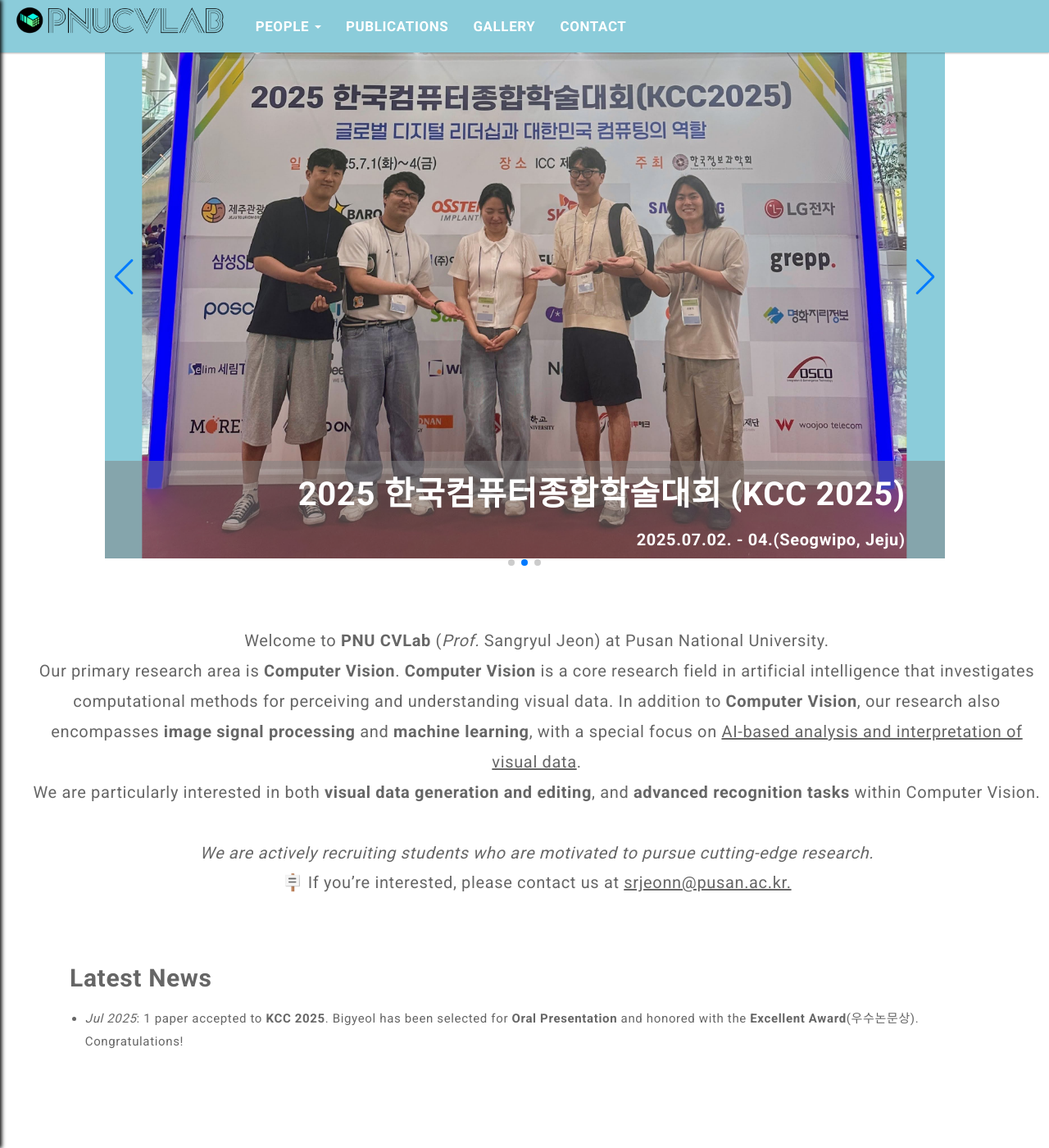
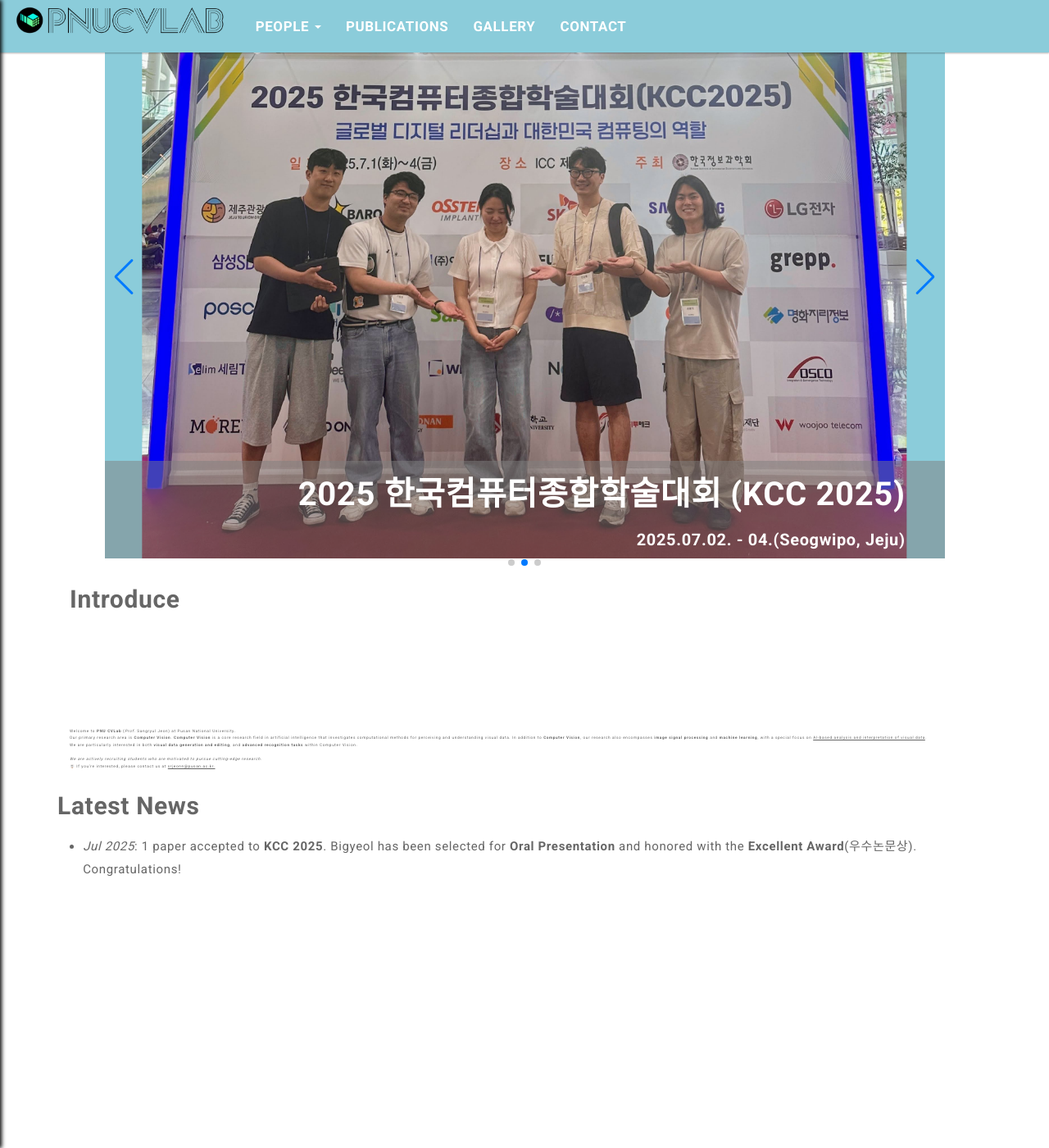
Before and after one commit to pnucvlab/pnucvlab.github.io, a Jekyll site: the page built from index.html, in a window 1280 px wide and 1400 px high, scrolled down 123 px. Shown: the whole window at 82% size. Built offline with Jekyll 4.4.1, drawn with Linux system fonts in a browser that asks for light colours; the list of posts is cut into pages by our own code.

Commit message:
Edit Home

```diff
--- a/assets/css/main.css
+++ b/assets/css/main.css
@@ -401,6 +401,12 @@
   font-size: 20px;
 }
 
+.home-title {
+	font-size: 30px;
+	font-weight: bold;
+	margin-bottom: 0.3em;
+  }
+
 .bio-section {
 	display: flex;
 	align-items: flex-start;
--- a/index.html
+++ b/index.html
@@ -62,7 +62,8 @@
 </div>
 
 <div class="container">
-  <div class="home-intro">
+  <p class="home-title">Introduce</p>
+    <div class="home-intro"></div>
     Welcome to <strong>PNU CVLab</strong> (<i>Prof.</i> Sangryul Jeon) at Pusan National University.<br>
     Our primary research area is <b>Computer Vision</b>. <b>Computer Vision</b> is a core research field in artificial intelligence
     that investigates computational methods for perceiving and understanding visual data. In addition to <strong>Computer Vision</strong>, our research also encompasses <strong>image signal processing</strong> and
```
